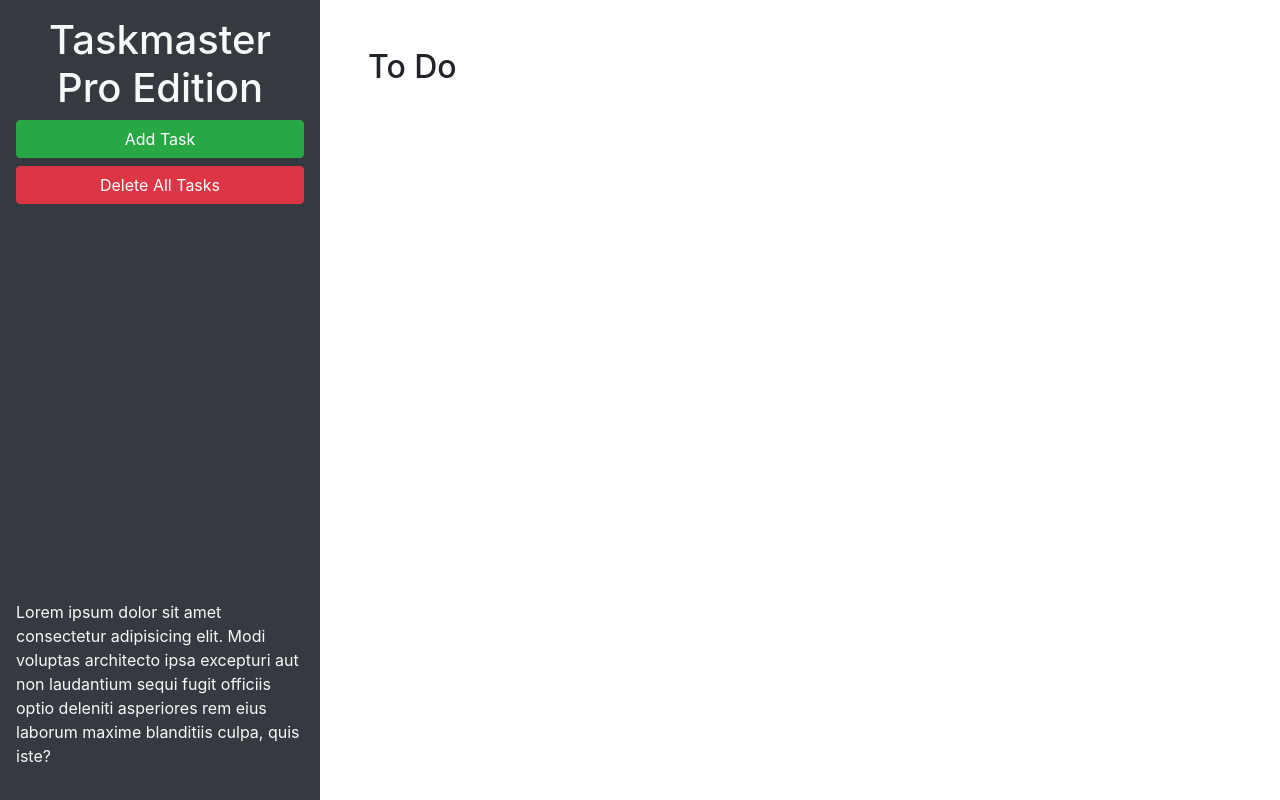
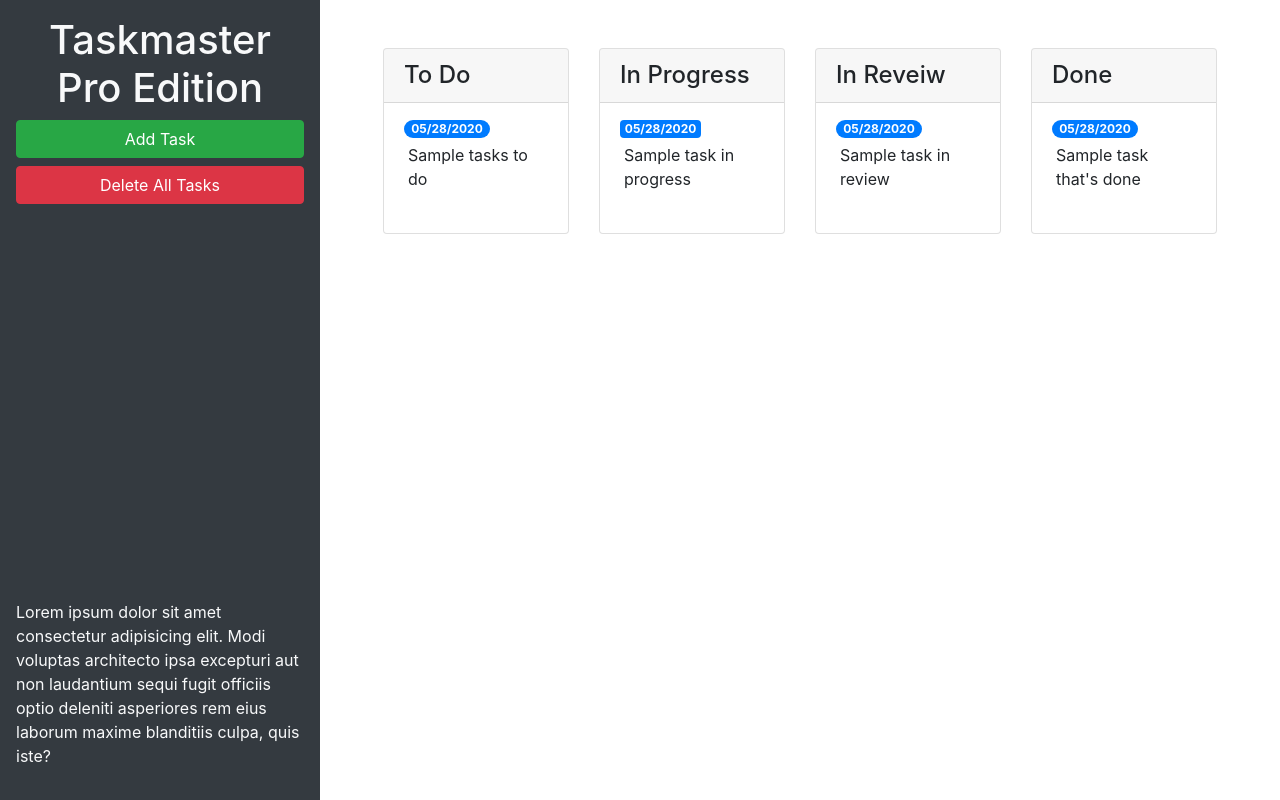
Before and after one commit to briandgomez/taskmaster-pro, a plain HTML site: page index.html in a window 1280 px wide. Drawn offline with nearby package versions, Linux system fonts and the light colour scheme.

Commit message:
bootstrap component

```diff
--- a/index.html
+++ b/index.html
@@ -24,9 +24,67 @@
       </p>
     </header>
     <main class="col-12 col-lg-9">
-      <div class="m-5">
-        <h2>To Do</h2>
-        <ul id="list-toDo" class="list-group"> </ul>
+      <div class="m-5 row justify-content-around">
+        <!--todo start-->
+        <div class="col-12 col-md-6 col-xl-3 mb-3">
+          <div class="card">
+            <h4 class="card-header">
+              To Do
+            </h4>
+            <ul id="list-toDo" class="list-group list-group-flush">
+              <li class="list-group-item">
+                <span class="badge badge-primary badge-pill">05/28/2020</span>
+                <p class="m-1">Sample tasks to do</p>
+              </li>
+            </ul>
+          </div>
+        </div>
+        <!--todo end-->
+        <!--in progress start-->
+        <div class="col-12 col-md-6 col-xl-3 mb-3">
+          <div class="card">
+            <h4 class="card-header">
+              In Progress
+            </h4>
+            <ul id="list-inProgress" class="list-group list-group-flush">
+              <li class="list-group-item">
+                <span class="badge badge-primary badge-pil">05/28/2020</span>
+                <p class="m-1">Sample task in progress</p>
+              </li>
+            </ul>
+          </div>
+        </div>
+        <!--in progress end-->
+        <!--in reveiew start-->
+        <div class="col-12 col-md-6 col-xl-3 mb-3">
+          <div class="card">
+            <h4 class="card-header">
+              In Reveiw
+            </h4>
+            <ul id="list-inReview" class="list-group list-group-flush">
+              <li class="list-group-item">
+                <span class="badge badge-primary badge-pill">05/28/2020</span>
+                <p class="m-1">Sample task in review</p>
+              </li>
+            </ul>
+          </div>
+        </div>
+        <!--review end-->
+        <!--done start-->
+        <div class="col-12 col-md-6 col-xl-3 mb-3">
+          <div class="card">
+            <h4 class="card-header">
+              Done
+            </h4>
+            <ul id="list-done" class="list-group list-group-flush">
+              <li class="list-group-item">
+                <span class="badge badge-primary badge-pill">05/28/2020</span>
+                <p class="m-1">Sample task that's done</p>
+              </li>
+            </ul>
+          </div>
+        </div>
+        <!--done end-->
       </div>
     </main>
   </div>
@@ -46,11 +104,11 @@
           <form>
             <div class="form-group">
               <label for="modalTaskDescription">Task description</label>
-              <textarea id="modalTaskDescription" rows="3"></textarea>
+              <textarea id="modalTaskDescription" rows="3" class="form-control"></textarea>
             </div>
             <div class="form-group">
               <label for="modalDueDate">Due date</label>
-              <input type="text" id="modalDueDate" placeholder="mm/dd/yyyy" autocomplete="off" />
+              <input type="text" class="form-control" id="modalDueDate" placeholder="mm/dd/yyyy" autocomplete="off" />
             </div>
           </form>
         </div>
```
